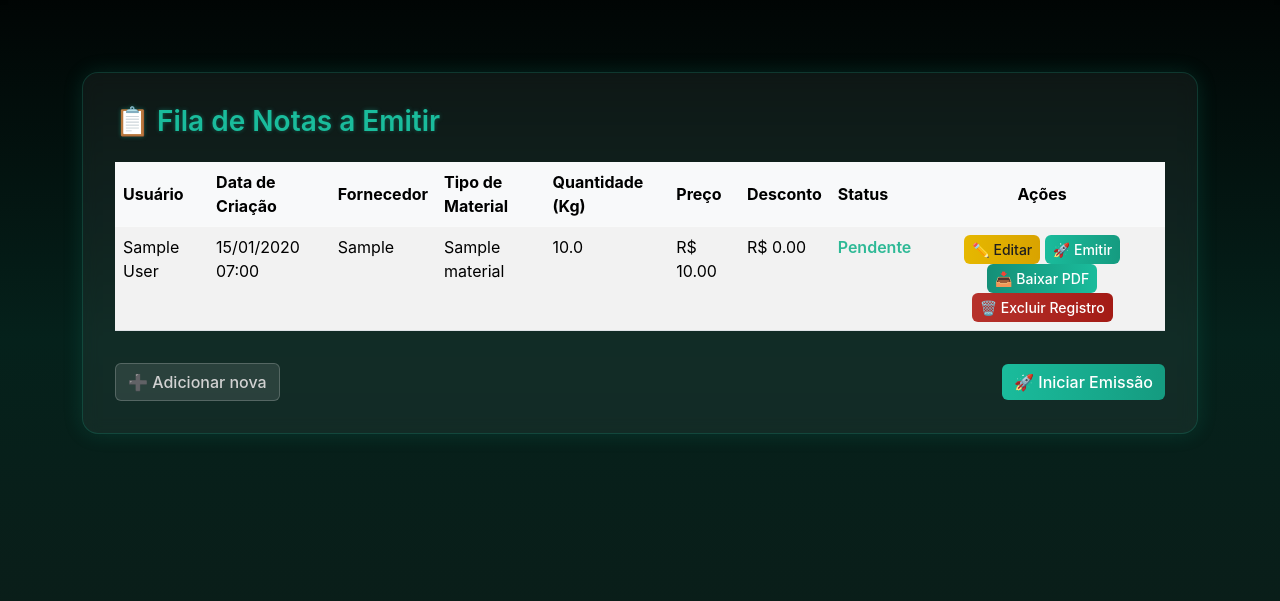
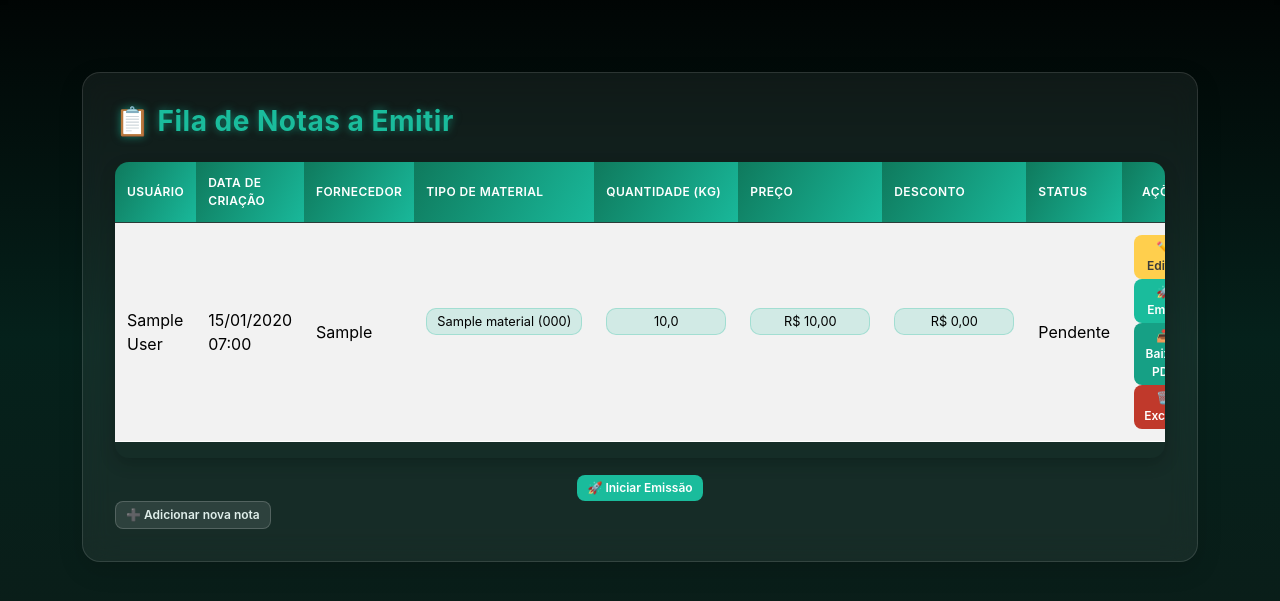
Before and after one commit to VandersonTorres/reciminas-automation, a Django app: page /controle-nfs/ in a window 1280 px wide. Shown: the part 61-662 px from the top of the page. Run offline with Django 5.2, Linux system fonts and the light colour scheme; a user stored in the database is signed in; tables that the repository leaves empty hold one stand-in row (values such as "Sample post").

Commit message:
Preparation for automate invoice emissions with multiples materials simultaneously

```diff
--- a/server/core/settings.py
+++ b/server/core/settings.py
@@ -51,6 +51,9 @@ ALLOWED_HOSTS = ["*"]
 
 # TODO: Remove this in production
 CSRF_TRUSTED_ORIGINS = ["https://*.ngrok-free.app"]
+
+# TODO: Uncomment this line for PROD
+# STATICFILES_STORAGE = "django.contrib.staticfiles.storage.ManifestStaticFilesStorage"
 
 # Application definition
 
@@ -128,7 +131,7 @@ AUTH_PASSWORD_VALIDATORS = [
 # Internationalization
 # https://docs.djangoproject.com/en/5.2/topics/i18n/
 
-LANGUAGE_CODE = "en-us"
+LANGUAGE_CODE = "pt-br"
 
 TIME_ZONE = "America/Sao_Paulo"
 
--- a/server/invoices_automation/static/css/entry_invoices.css
+++ b/server/invoices_automation/static/css/entry_invoices.css
@@ -92,3 +92,7 @@ textarea[disabled] {
 .container {
     max-width: 900px;
 }
+
+input[type="checkbox"][name$="-DELETE"] {
+    display: none;
+}
--- a/server/invoices_automation/static/css/invoices_queue.css
+++ b/server/invoices_automation/static/css/invoices_queue.css
@@ -1,123 +1,152 @@
+/* ----- CONTAINER ----- */
+.queue-view {
+    background: rgba(255, 255, 255, 0.06);
+    padding: 2rem;
+    border-radius: 18px;
+    border: 1px solid rgba(255, 255, 255, 0.12);
+    backdrop-filter: blur(14px);
+    box-shadow: 0 8px 25px rgba(0, 0, 0, 0.15);
+}
+
+/* Title */
 .queue-view h3 {
     color: #1abc9c;
-    font-weight: 600;
-    text-shadow: 0 0 4px rgba(26, 188, 156, 0.4);
+    font-weight: 700;
+    margin-bottom: 1.5rem;
+    letter-spacing: 0.5px;
+    text-shadow: 0px 0px 8px rgba(26, 188, 156, 0.6);
 }
 
-/* Container */
-.queue-view.container {
-    background: rgba(255, 255, 255, 0.05);
-    border: 1px solid rgba(26, 188, 156, 0.2);
-    border-radius: 16px;
-    padding: 2rem;
-    backdrop-filter: blur(8px);
-    box-shadow: 0 0 20px rgba(26, 188, 156, 0.15);
+/* ----- TABLE WRAPPER ----- */
+.queue-view .table-responsive {
+    border-radius: 14px;
+    overflow-x: auto;
+    overflow-y: hidden;
+    box-shadow: 0 6px 16px rgba(0, 0, 0, 0.2);
 }
 
-/* Table */
-.queue-view.table {
-    color: #dffaf3;
+/* ----- TABLE ----- */
+.queue-view table {
     background: rgba(255, 255, 255, 0.03);
-    border-radius: 12px;
+    color: #e2f7f3;
     overflow: hidden;
 }
 
-.queue-view.table thead {
-    background: linear-gradient(90deg, #0f7a5d, #1abc9c);
+.queue-view thead th {
+    background: linear-gradient(120deg, #0f7a5d, #19b89a);
     color: #fff;
     text-transform: uppercase;
-    font-size: 0.9rem;
+    font-size: 0.75rem;
+    font-weight: 600;
+    letter-spacing: 0.4px;
+    position: sticky;
+    top: 0;
+    z-index: 10;
 }
 
-.queue-view.table tbody tr {
-    transition: background 0.2s ease-in-out;
+.queue-view tbody tr {
+    transition: background 0.2s ease, transform 0.1s ease;
 }
 
-.queue-view.table tbody tr:hover {
-    background: rgba(26, 188, 156, 0.15);
+.queue-view tbody tr:hover {
+    background: rgba(26, 188, 156, 0.12);
 }
 
-/* Cells */
-.queue-view.table td, .table th {
+/* ----- CELLS ----- */
+.queue-view td, .queue-view th {
     vertical-align: middle;
+    padding: 0.75rem;
     border-color: rgba(255, 255, 255, 0.08);
 }
 
-/* Status */
-.queue-view td:nth-child(8) {
-    font-weight: 600;
-    color: #2eb996;
+/* ----- CHIPS TO MATERIALS ----- */
+.material-chip {
+    background: rgba(26, 188, 156, 0.15);
+    padding: 3px 10px;
+    border-radius: 10px;
+    font-size: 0.8rem;
+    display: inline-block;
+    border: 1px solid rgba(26, 188, 156, 0.25);
+
+    min-width: 120px;
+    max-width: 180px;
+    text-align: center;
+    white-space: nowrap;
+    overflow: hidden;
+    text-overflow: ellipsis;
 }
 
-/* Buttons */
+/* ----- STATUS ----- */
+.queue-view td.status {
+    font-weight: 700;
+    color: #25c7a6;
+}
+
+/* ----- BUTTONS ----- */
 .queue-view .btn {
-    border-radius: 6px;
-    font-weight: 500;
-    transition: all 0.3s ease;
+    border-radius: 8px;
+    padding: 4px 10px;
+    font-weight: 600;
+    font-size: 0.75rem;
+    transition: all 0.25s ease;
+}
+
+/* EFFECTS */
+.queue-view .btn:hover {
+    filter: brightness(1.12);
+    transform: translateY(-1px);
 }
 
 .queue-view .btn-warning {
-    background: linear-gradient(90deg, #e6b800, #d9a300);
+    background: #ffcf4d;
     border: none;
-    color: #1e1e1e;
+    color: #3a3a3a;
 }
-.queue-view .btn-warning:hover {
-    background: linear-gradient(90deg, #d9a300, #c69500);
+
+.queue-view .btn-success {
+    background: #1abc9c;
+    border: none;
+    color: white;
 }
 
 .queue-view .btn-info {
-    background: linear-gradient(90deg, #148f77, #1abc9c);
+    background: #16a085;
     border: none;
-    color: #fff;
-}
-.queue-view .btn-info:hover {
-    background: linear-gradient(90deg, #1abc9c, #16a085);
+    color: white;
 }
 
 .queue-view .btn-danger {
-    background: linear-gradient(90deg, #b7322c, #a31b15);
+    background: #c0392b;
     border: none;
-    color: #fff;
-}
-.queue-view .btn-danger:hover {
-    background: linear-gradient(90deg, #a31b15, #87140f);
 }
 
 .queue-view .btn-secondary {
-    background: rgba(255, 255, 255, 0.1);
-    color: #d1d1d1;
-    border: 1px solid rgba(255, 255, 255, 0.2);
-}
-.queue-view .btn-secondary:hover {
-    background: rgba(255, 255, 255, 0.2);
-    color: #fff;
+    background: rgba(255, 255, 255, 0.10);
+    border: 1px solid rgba(255, 255, 255, 0.18);
+    color: #dfeeea;
 }
 
-.queue-view .btn-success {
-    background: linear-gradient(90deg, #1abc9c, #159b80);
-    border: none;
-}
-.queue-view .btn-success:hover {
-    background: linear-gradient(90deg, #159b80, #12876e);
+.queue-view .btn-secondary:hover {
+    background: rgba(255, 255, 255, 0.18);
 }
 
-/* Pagination */
 .queue-view .pagination .page-link {
-    background-color: rgba(255, 255, 255, 0.05);
+    background-color: rgba(255, 255, 255, 0.08);
     border: 1px solid rgba(26, 188, 156, 0.3);
     color: #1abc9c;
 }
+
 .queue-view .pagination .page-item.active .page-link {
     background-color: #1abc9c;
-    color: #fff;
     border-color: #1abc9c;
-}
-.queue-view .pagination .page-link:hover {
-    background-color: rgba(26, 188, 156, 0.2);
-    color: #fff;
+    color: white;
 }
 
-/* Empty message */
+.queue-view .pagination .page-link:hover {
+    background-color: rgba(26, 188, 156, 0.25);
+    color: white;
+}
+
 .queue-view .text-muted {
-    color: #a3d2c5 !important;
+    color: #b9e2d9 !important;
 }
--- a/server/invoices_automation/views/crud_invoices.py
+++ b/server/invoices_automation/views/crud_invoices.py
@@ -6,7 +6,7 @@ from django.core.paginator import Paginator
 from django.contrib.auth.decorators import login_required
 from django.shortcuts import get_object_or_404, render, redirect
 
-from invoices_automation.forms import EntryInvoiceForm
+from invoices_automation.forms import EntryInvoiceForm, EntryInvoiceItemFormSet
 from invoices_automation.models import EntryInvoiceQueue
 from invoices_automation.services.invoices_generator import EntryInvoicesAutomation
 from invoices_automation.services.lock_manager import automation_lock
@@ -15,32 +15,52 @@ from invoices_automation.services.lock_manager import automation_lock
 # Create invoice entry
 @login_required
 def create_invoice(request, invoice_pk=None):
+    invoice = None
+    if invoice_pk:
+        invoice = get_object_or_404(EntryInvoiceQueue, pk=invoice_pk)
+
+    is_edit = invoice is not None
+
     if request.method == "POST":
-        action = request.POST.get("action")  # Get which button was pressed
-        form = EntryInvoiceForm(request.POST)
-        invoice_data = {}
-        if form.is_valid():
-            invoice_data = {
-                "provider": form.cleaned_data["provider"],
-                "material": form.cleaned_data["material"],
-                "material_quantity": form.cleaned_data["material_quantity"],
-                "material_price": form.cleaned_data["material_price"],
-                "discount": form.cleaned_data.get("discount", 0.0),
-            }
-            print(f">>>> {invoice_data.get('material').code}")
-        elif invoice_pk:
-            invoice = get_object_or_404(EntryInvoiceQueue, pk=invoice_pk)
-            action = "emit_now"
-            invoice_data = {
-                "provider": invoice.provider,
-                "material": invoice.material,
-                "material_quantity": invoice.material_quantity,
-                "material_price": invoice.material_price,
-                "discount": invoice.discount,
-            }
+        action = request.POST.get("action")
 
-        if invoice_data:
-            # Action: Emit now
+        invoice_form = EntryInvoiceForm(request.POST, instance=invoice)
+        material_formset = EntryInvoiceItemFormSet(
+            request.POST,
+            instance=invoice if is_edit else None,
+            prefix="items",
+        )
+
+        if invoice_form.is_valid() and material_formset.is_valid():
+            valid_materials = [
+                f
+                for f in material_formset
+                if not f.cleaned_data.get("DELETE", False) and f.cleaned_data.get("material")
+            ]
+
+            if not valid_materials:
+                material_formset.non_form_errors = "Adicione pelo menos um material"
+                # re-render template
+                return render(
+                    request,
+                    "invoices_automation/entry_invoices_management.html",
+                    {
+                        "form": invoice_form,
+                        "formset": material_formset,
+                        "is_edit": invoice is not None,
+                    },
+                )
+
+            # Create Invoice
+            invoice = invoice_form.save(commit=False)
+            invoice.user = request.user
+            invoice.status = "processing" if action == "emit_now" else "pending"
+            invoice.save()
+
+            # Store invoice materials
+            material_formset.instance = invoice
+            material_formset.save()
+
             if action == "emit_now":
                 if automation_lock.locked():
                     messages.error(request, "Outra automação já está em andamento. Aguarde finalizar.")
@@ -48,50 +68,84 @@ def create_invoice(request, invoice_pk=None):
 
                 job_id = str(uuid.uuid4())
                 request.session["job_id"] = job_id
-                queue_item = EntryInvoiceQueue.objects.create(
-                    user=request.user,
-                    status="processing",
-                    **invoice_data,
-                )
+                invoice.status = "processing"
+                invoice.save()
+
+                # Build materials items list
+                materials_payload = []
+                for item in invoice.items.all():
+                    materials_payload.append(
+                        {
+                            "material_code": item.material.code,
+                            "material_quantity": item.material_quantity,
+                            "material_price": item.material_price,
+                            "discount": item.discount,
+                        }
+                    )
 
                 def run_unique_automation():
                     with automation_lock:
-                        automation = EntryInvoicesAutomation(
-                            provider=invoice_data.get("provider"),
-                            material_code=invoice_data.get("material").code,
-                            material_quantity=invoice_data.get("material_quantity"),
-                            material_price=invoice_data.get("material_price"),
-                            discount=invoice_data.get("discount"),
-                            job_id=job_id,
-                        )
                         try:
-                            invoice = automation.run()
-                            if invoice:
-                                queue_item.status = "done"
-                                queue_item.invoice_path = invoice.replace("downloads/", "")
+                            # TODO: Fix automation to receive the multiple invoice materials
+                            automation = EntryInvoicesAutomation(
+                                provider=invoice.provider,
+                                items=materials_payload,
+                                job_id=job_id,
+                            )
+
+                            invoice_path = automation.run()
+
+                            if invoice_path:
+                                invoice.status = "done"
+                                invoice.invoice_path = invoice_path.replace("downloads/", "")
                             else:
-                                queue_item.status = "cancelled"
+                                invoice.status = "cancelled"
                         except Exception:
-                            queue_item.status = "cancelled"
+                            invoice.status = "cancelled"
                         finally:
-                            queue_item.save()
+                            invoice.save()
 
                 threading.Thread(target=run_unique_automation, daemon=True).start()
                 return redirect("follow_automation_logs")
 
             # Action: Add to queue
             elif action == "add_to_queue":
-                EntryInvoiceQueue.objects.create(user=request.user, **invoice_data)
-                messages.success(request, "Nota adicionada à fila com sucesso!")
+                messages.success(request, "Nota adicionada à fila!")
                 return redirect("create_invoice")
 
             # Action: Go to queue
             elif action == "go_to_queue":
                 return redirect("access_invoices_queue")
+        else:
+            if material_formset.error_messages.get("missing_management_form"):
+                material_formset.non_form_errors = "Material sem especificações"
+                # re-render template
+                return render(
+                    request,
+                    "invoices_automation/entry_invoices_management.html",
+                    {
+                        "form": invoice_form,
+                        "formset": material_formset,
+                        "is_edit": is_edit,
+                    },
+                )
+
     else:
-        form = EntryInvoiceForm()
+        invoice_form = EntryInvoiceForm(instance=invoice)
+        material_formset = EntryInvoiceItemFormSet(
+            instance=invoice if is_edit else None,
+            prefix="items",
+        )
 
-    return render(request, "invoices_automation/entry_invoices_management.html", {"form": form})
+    return render(
+        request,
+        "invoices_automation/entry_invoices_management.html",
+        {
+            "form": invoice_form,
+            "formset": material_formset,
+            "is_edit": is_edit,
+        },
+    )
 
 
 # Read invoices
@@ -115,13 +169,28 @@ def edit_invoice(request, pk):
     invoice = get_object_or_404(EntryInvoiceQueue, pk=pk)
     if request.method == "POST":
         form = EntryInvoiceForm(request.POST, instance=invoice)
-        if form.is_valid():
+        formset = EntryInvoiceItemFormSet(request.POST, instance=invoice, prefix="items")
+
+        if form.is_valid() and formset.is_valid():
             form.save()
+            formset.save()
             messages.success(request, "Nota atualizada com sucesso!")
             return redirect("access_invoices_queue")
+        else:
+            messages.error(request, "Corrija os erros do formulário e tente novamente.")
     else:
         form = EntryInvoiceForm(instance=invoice)
-    return render(request, "invoices_automation/entry_invoices_management.html", {"form": form, "is_edit": True})
+        formset = EntryInvoiceItemFormSet(instance=invoice, prefix="items")
+
+    return render(
+        request,
+        "invoices_automation/entry_invoices_management.html",
+        {
+            "form": form,
+            "formset": formset,
+            "is_edit": True,
+        },
+    )
 
 
 # Delete Invoice
--- a/server/templates/invoices_automation/access_invoices_queue.html
+++ b/server/templates/invoices_automation/access_invoices_queue.html
@@ -30,10 +30,43 @@
                             <td>{{ invoice.user.get_full_name|default:invoice.user.username }}</td>
                             <td>{{ invoice.created_at|localtime|date:"d/m/Y H:i" }}</td>
                             <td>{{ invoice.provider }}</td>
-                            <td>{{ invoice.material.name }}</td>
-                            <td>{{ invoice.material_quantity }}</td>
-                            <td>R$ {{ invoice.material_price|floatformat:2 }}</td>
-                            <td>R$ {{ invoice.discount|floatformat:2 }}</td>
+
+                            <!-- Materials list -->
+                            <td>
+                                <ul class="list-unstyled">
+                                    {% for m in invoice.items.all %}
+                                        <li><span class="material-chip">{{ m.material }}</span></li>
+                                    {% endfor %}
+                                </ul>
+                            </td>
+
+                            <!-- Quantities -->
+                            <td>
+                                <ul class="list-unstyled">
+                                    {% for m in invoice.items.all %}
+                                        <li><span class="material-chip">{{ m.material_quantity }}</span></li>
+                                    {% endfor %}
+                                </ul>
+                            </td>
+
+                            <!-- Prices -->
+                            <td>
+                                <ul class="list-unstyled">
+                                    {% for m in invoice.items.all %}
+                                        <li><span class="material-chip">R$ {{ m.material_price|floatformat:2 }}</span></li>
+                                    {% endfor %}
+                                </ul>
+                            </td>
+
+                            <!-- Discounts -->
+                            <td>
+                                <ul class="list-unstyled">
+                                    {% for m in invoice.items.all %}
+                                        <li><span class="material-chip">R$ {{ m.discount|floatformat:2 }}</span></li>
+                                    {% endfor %}
+                                </ul>
+                            </td>
+
                             <td>{{ invoice.get_status_display }}</td>
                             <td class="text-center">
                                 {% if invoice.status == "pending" %}
@@ -54,7 +87,7 @@
                                     <form method="post" action="{% url 'delete_invoice' invoice.pk %}" style="display:inline;">
                                         {% csrf_token %}
                                         <button class="btn btn-sm btn-danger" onclick="return confirm('Tem certeza que deseja remover esta nota?');">
-                                            🗑️ Excluir Registro
+                                            🗑️ Excluir
                                         </button>
                                     </form>
                                 {% endif %}
@@ -65,9 +98,7 @@
             </table>
         </div>
 
-        <div class="mt-3 d-flex justify-content-between align-items-center">
-            <a href="{% url 'create_invoice' %}" class="btn btn-secondary">➕ Adicionar nova</a>
-
+        <div class="mt-3 d-flex justify-content-center align-items-center">
             <form method="post" action="{% url 'start_batch_automation' %}">
                 {% csrf_token %}
                 <button class="btn btn-success">🚀 Iniciar Emissão</button>
@@ -112,11 +143,13 @@
                 </ul>
             </nav>
         {% endif %}
+
     {% else %}
         <p class="text-muted">Nenhuma nota adicionada à fila.</p>
-        <a href="{% url 'create_invoice' %}" class="btn btn-primary">➕ Adicionar nota</a>
     {% endif %}
+
+    <a href="{% url 'create_invoice' %}" class="btn btn-secondary">➕ Adicionar nova nota</a>
 </div>
 
-<link rel="stylesheet" href="{% static 'css/invoices_queue.css' %}">
+<link rel="stylesheet" href="{% static 'css/invoices_queue.css' %}?v=2">
 {% endblock %}
```
Also changed, not shown: server/invoices_automation/forms.py (+37 -18 lines), server/invoices_automation/models.py (+13 -6 lines), server/invoices_automation/static/js/add_item_formset.js (added, +72 -0 lines), server/templates/invoices_automation/entry_invoices_management.html (+93 -12 lines), README.md (added), server/invoices_automation/migrations/0001_initial.py. Lines whose indentation alone changed are shown as unchanged.
